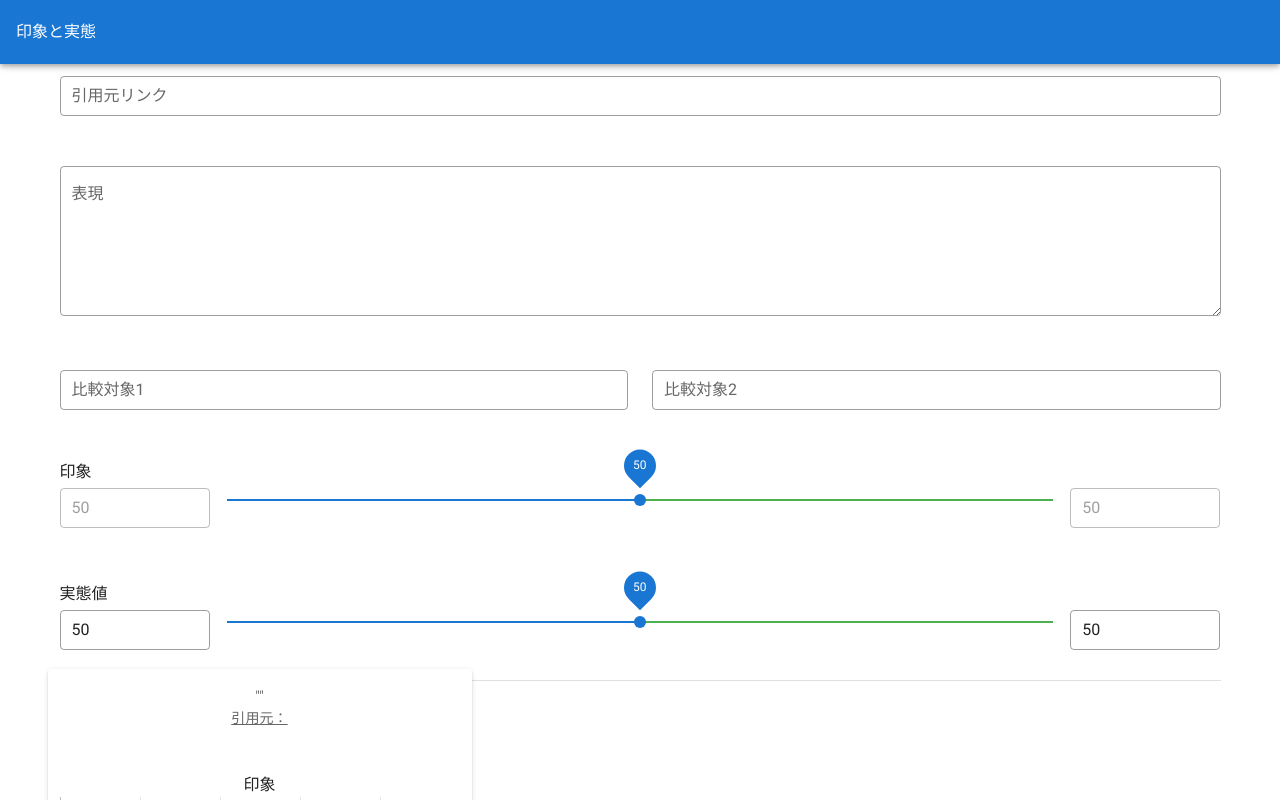
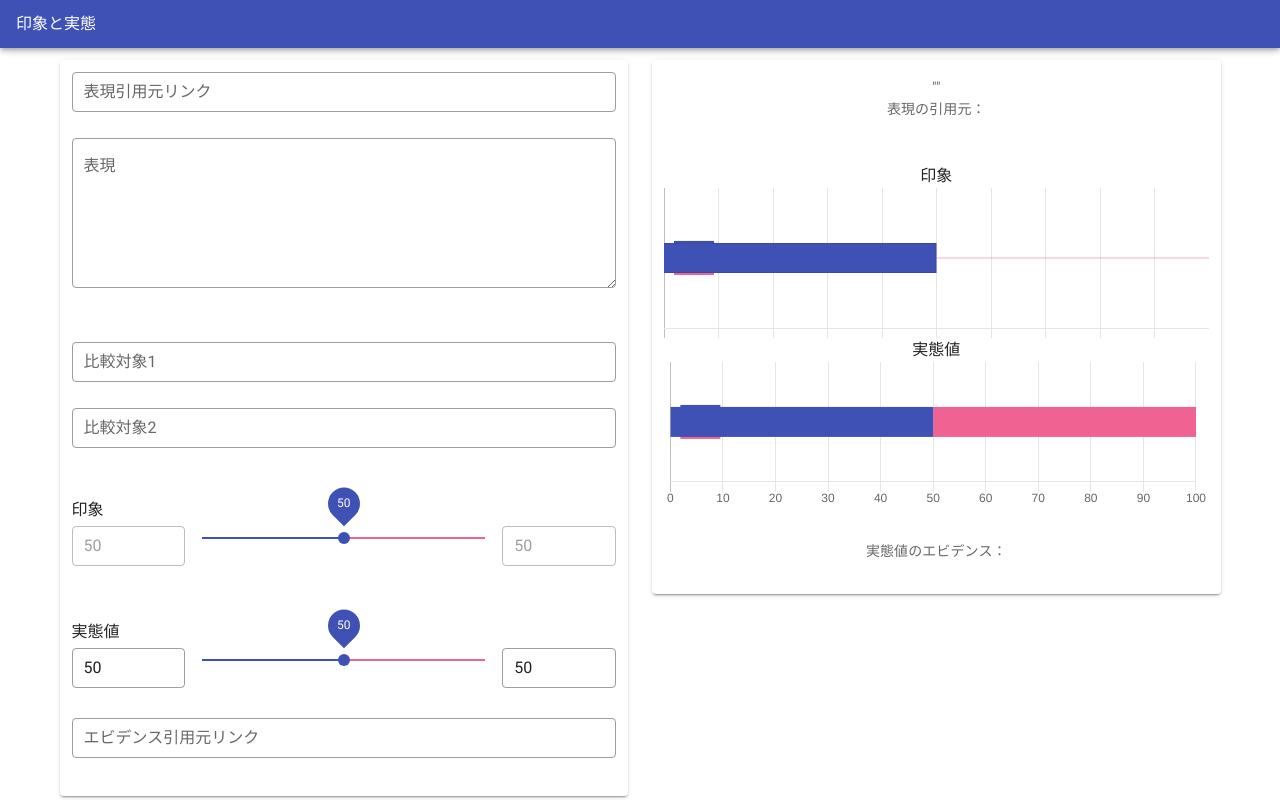
Before and after one commit to ShoheiImamura/johari, a Vue app: page / in a window 1280 px wide. Shown: the top 800 px of the page. Built offline with nearby package versions, Linux system fonts and the light colour scheme.

Commit message:
レイアウト変更

```diff
--- a/src/App.vue
+++ b/src/App.vue
@@ -1,6 +1,6 @@
 <template>
   <v-app>
-    <v-app-bar app color="primary" dark>
+    <v-app-bar app color="primary" dark dense>
       <div class="d-flex align-center"></div>
       印象と実態
       <v-spacer></v-spacer>
--- a/src/components/JohariExpression.vue
+++ b/src/components/JohariExpression.vue
@@ -1,29 +1,28 @@
 <template>
   <v-container>
+    <v-row class="text-center">
+      <v-col cols="12" xs="6" sm="6" md="6" lg="6">
+        <v-card>
           <v-form>
-      <v-row class="text-center">
             <v-col class="" cols="12">
               <v-text-field
                 dense
-            label="引用元リンク"
+                label="表現引用元リンク"
                 outlined
                 v-model="linkToCitation"
               >
               </v-text-field>
-        </v-col>
-        <v-col class="" cols="12">
-          <v-textarea label="表現" outlined v-model="expression"> </v-textarea>
+              <v-textarea label="表現" outlined v-model="expression">
+              </v-textarea>
             </v-col>
 
-        <v-col cols="12" xs="6" sm="6" md="6">
+            <v-col cols="12" sm="12" md="12">
               <v-text-field
                 dense
                 label="比較対象1"
                 outlined
                 v-model="itemLabel1"
               ></v-text-field>
-        </v-col>
-        <v-col cols="12" xs="6" sm="6" md="6">
               <v-text-field
                 dense
                 label="比較対象2"
@@ -39,7 +38,7 @@
                 v-model="imaginaryValue1"
                 step="10"
                 thumb-label="always"
-            track-color="green"
+                track-color="secondary"
                 ticks
               >
                 <template v-slot:prepend>
@@ -68,11 +67,10 @@
             <v-col cols="12" sm="12" md="12">
               <!-- 実態スライダー -->
               <div class="Subtitle 2 text-left">実態値</div>
-
               <v-slider
                 v-model="actualValue1"
                 thumb-label="always"
-            track-color="green"
+                track-color="secondary"
                 readonly
                 :min="0"
                 :max="actualTotalValue"
@@ -97,20 +95,28 @@
                   ></v-text-field>
                 </template>
               </v-slider>
+
+              <v-text-field
+                dense
+                label="エビデンス引用元リンク"
+                outlined
+                v-model="evidenceCitation"
+              >
+              </v-text-field>
             </v-col>
-      </v-row>
           </v-form>
+        </v-card>
+      </v-col>
 
-    <v-divider></v-divider>
-    <v-row class="text-center">
+      <v-col cols="12" xs="6" sm="6" md="6" lg="6">
         <v-card>
           <v-card-text>
             "{{ expression }}"
 
-          <p class="text-decoration-underline">
-            引用元：{{ linkToCitation }}
-          </p></v-card-text
-        >
+            <p class="">
+              表現の引用元：<a :href="linkToCitation">{{ linkToCitation }}</a>
+            </p>
+          </v-card-text>
 
           <v-col class="" cols="12">
             <!-- 印象グラフ -->
@@ -130,7 +136,15 @@
               :height="150"
             ></line-chart>
           </v-col>
+          <v-card-text>
+            <p class="">
+              実態値のエビデンス：<a :href="evidenceCitation">{{
+                evidenceCitation
+              }}</a>
+            </p>
+          </v-card-text>
         </v-card>
+      </v-col>
     </v-row>
   </v-container>
 </template>
@@ -160,6 +174,7 @@ export default {
     // グラフオプション
     options1: {},
     options2: {},
+    evidenceCitation: "",
     options: {
       responsive: true,
       maintainAspectRatio: false,
@@ -231,7 +246,7 @@ export default {
         datasets: [
           {
             label: this.itemLabel1,
-            backgroundColor: "#baffff",
+            backgroundColor: "#3f51b5",
             data: [this.imaginaryValue1],
             borderWidth: 1,
             datalabels: {
@@ -242,7 +257,7 @@ export default {
           },
           {
             label: this.itemLabel2,
-            backgroundColor: "#4bcbcc",
+            backgroundColor: "#f06292",
             data: [this.imaginaryValue2],
             barThickness: 0.5,
           },
@@ -253,12 +268,12 @@ export default {
         datasets: [
           {
             label: this.itemLabel1,
-            backgroundColor: "#baffff",
+            backgroundColor: "#3f51b5",
             data: [this.actualValue1],
           },
           {
             label: this.itemLabel2,
-            backgroundColor: "#4bcbcc",
+            backgroundColor: "#f06292",
             data: [this.actualValue2],
           },
         ],
--- a/src/plugins/vuetify.js
+++ b/src/plugins/vuetify.js
@@ -1,7 +1,17 @@
-import Vue from 'vue';
-import Vuetify from 'vuetify/lib/framework';
+import Vue from "vue";
+import Vuetify from "vuetify/lib/framework";
 
 Vue.use(Vuetify);
 
 export default new Vuetify({
+  theme: {
+    themes: {
+      light: {
+        primary: "#3f51b5",
+        secondary: "#f06292",
+        accent: "#8c9eff",
+        error: "#b71c1c",
+      },
+    },
+  },
 });
```
Lines whose indentation alone changed are shown as unchanged.
